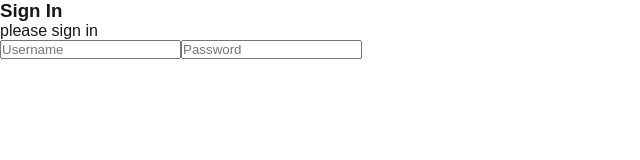
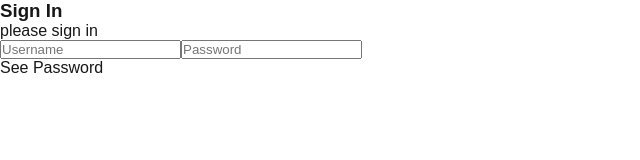
Before and after one commit to Modeba/project4, a Next.js app: page /login in a window 1280 px wide. Shown: the top 160 px of the page, without its empty margins (0-640 px from the left). Built offline with nearby package versions, Linux system fonts and the light colour scheme.

Commit message:
show password button

```diff
--- a/src/app/(auth)/login/page.jsx
+++ b/src/app/(auth)/login/page.jsx
@@ -3,11 +3,18 @@
 import { useState } from "react";
 
 const page = () => {
+  const [isVisible, setIsVisible] = useState(false);
+
   const [username, setUsername] = useState("");
+  const [password, setPassword] = useState("");
 
   const handleSubmit = (event) => {
     console.log("Form Submitted");
   };
+
+  const handleSeePassword = () => {
+    setIsVisible(!isVisible);
+  }
 
   return (
     <div>
@@ -19,7 +26,12 @@ const page = () => {
         placeholder="Username"
         onChange={(event) => setUsername(event.target.value)}
       />
-      <input type="password" placeholder="Password" />
+      <input
+        type={isVisible ? 'text' : 'password'}
+        placeholder="Password"
+        onChange={(event) => setPassword(event.target.value)}
+      />
+      <p onClick={handleSeePassword}>See Password</p>
       </form>
     </div>
   );
```
